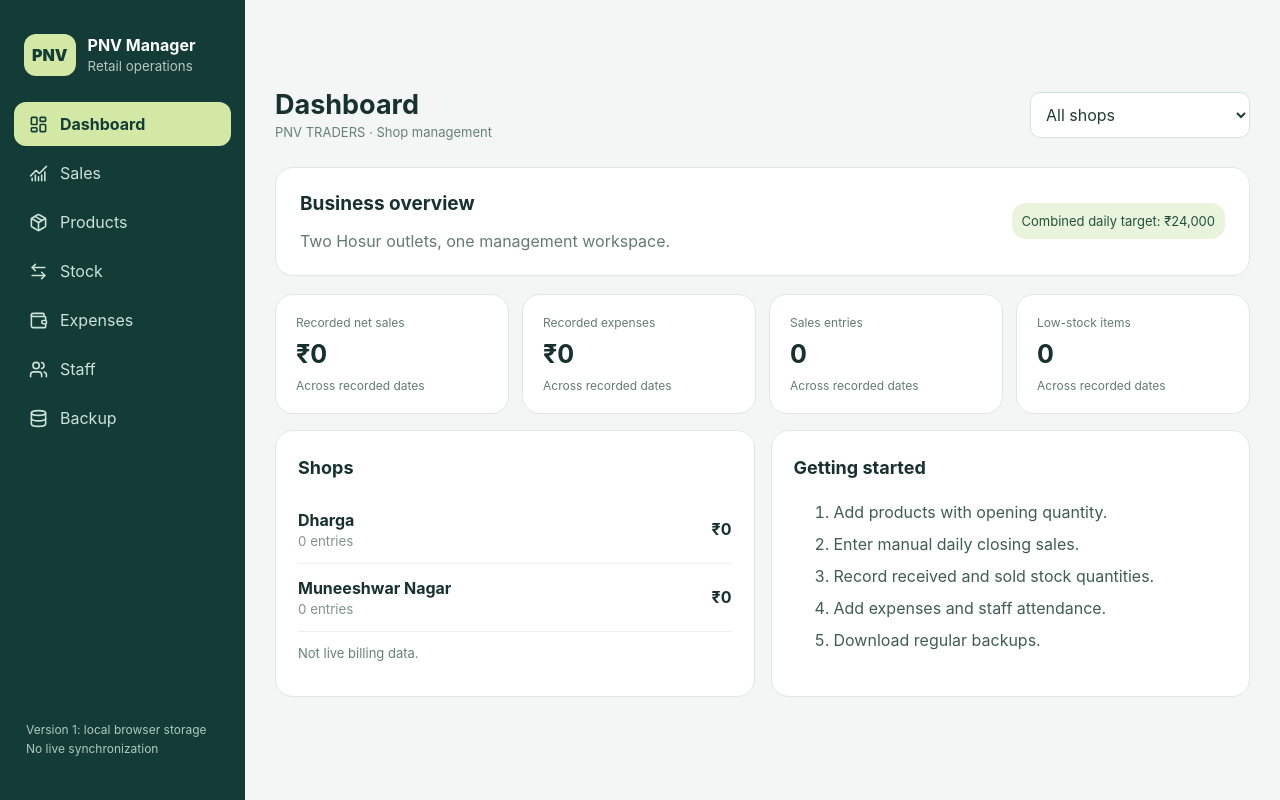
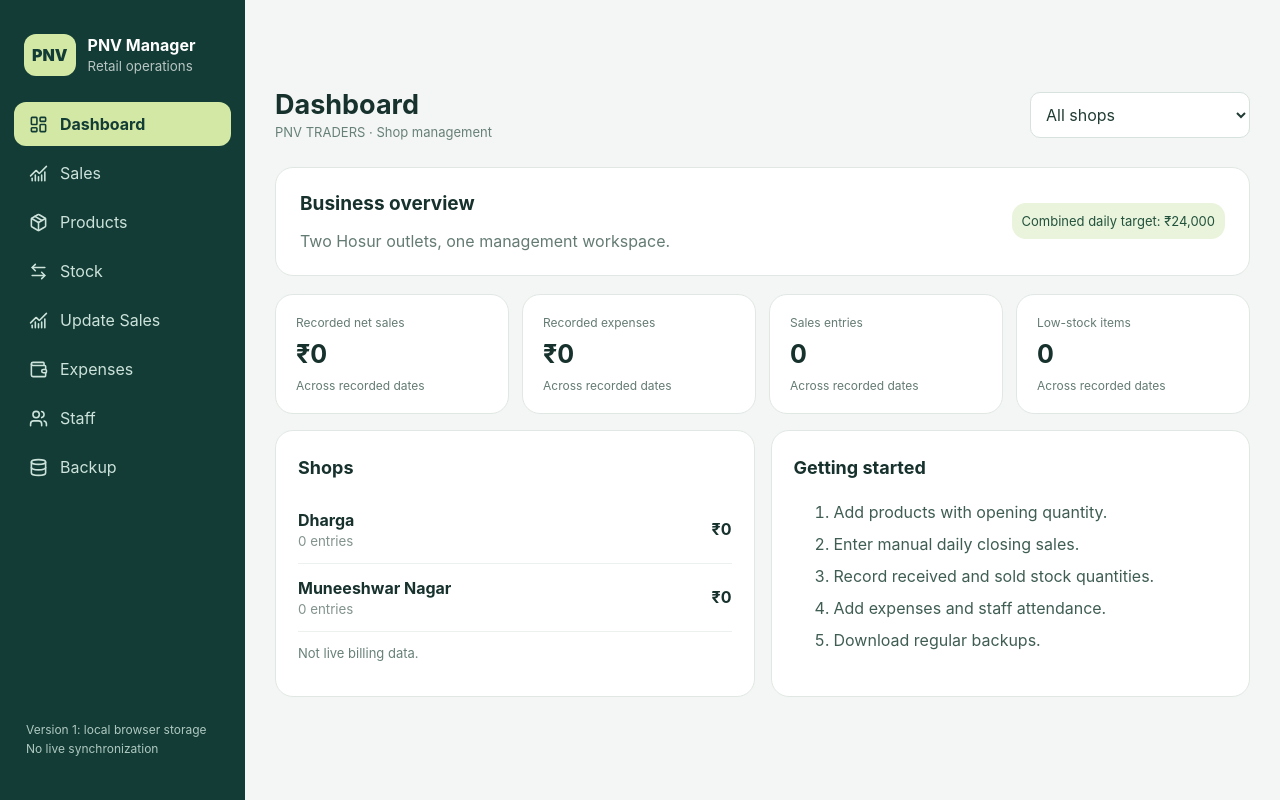
Before and after one commit to praveenvishalchemtech-sys/pnv-manage, a React (Vite) app: page / in a window 1280 px wide. Built offline with nearby package versions, Linux system fonts and the light colour scheme.

Commit message:
Add Update Sales menu alongside stock overview

```diff
--- a/src/App.jsx
+++ b/src/App.jsx
@@ -1,12 +1,13 @@
 import React,{useEffect,useMemo,useState} from 'react';
 import StockUpgrade from './StockUpgrade';
+import SaleEntry from './SaleEntry';
 import {LayoutDashboard,ChartNoAxesCombined,Package,Wallet,Users,ArrowLeftRight,Database,Plus,Download,Trash2,Menu,X,AlertTriangle} from 'lucide-react';
 const SHOPS=['Dharga','Muneeshwar Nagar'], today=()=>new Date().toLocaleDateString('en-CA');
 const money=n=>'₹'+Number(n||0).toLocaleString('en-IN',{maximumFractionDigits:2});
 const uid=()=>globalThis.crypto?.randomUUID?.()||String(Date.now()+Math.random());
 const initial={sales:[],expenses:[],products:[],movements:[],attendance:[],staff:[{id:'s1',name:'Staff 1',shop:'Dharga'},{id:'s2',name:'Staff 2',shop:'Dharga'},{id:'s3',name:'Staff 1',shop:'Muneeshwar Nagar'},{id:'s4',name:'Staff 2',shop:'Muneeshwar Nagar'}]};
 function load(){try{const x=JSON.parse(localStorage.getItem('pnv-manager-v1'));return x&&Array.isArray(x.sales)&&Array.isArray(x.products)?{...initial,...x}:initial}catch{return initial}}
-const icons={Dashboard:LayoutDashboard,Sales:ChartNoAxesCombined,Products:Package,Stock:ArrowLeftRight,Expenses:Wallet,Staff:Users,Backup:Database};
+const icons={Dashboard:LayoutDashboard,Sales:ChartNoAxesCombined,Products:Package,Stock:ArrowLeftRight,'Update Sales':ChartNoAxesCombined,Expenses:Wallet,Staff:Users,Backup:Database};
 const field=(key,label,type='text',options=[],required=false,def='')=>({key,label,type,options,required,def});
 const date=()=>field('date','Date','date',[],true,today());
 const sh=s=>field('shop','Shop','select',SHOPS,true,s==='All shops'?'':s);
@@ -29,6 +30,7 @@ return <div className="shell"><aside className={'sidebar '+(menu?'show':'')}><di
 {tab==='Sales'&&<section className="panel"><h2>Daily sales closing</h2><p className="muted">One closing entry per shop per date. Refunds are assumed cash-paid for reconciliation.</p><Form fields={[date(),sh(shop),num('cash','Cash sales ₹'),num('upi','UPI sales ₹'),num('credit','Credit sales ₹'),num('refunds','Cash refunds ₹'),num('openingCash','Opening cash ₹'),num('cashExpenses','Cash expenses ₹'),num('countedCash','Counted closing cash ₹'),field('note','Notes')]} onSave={v=>{if(data.sales.some(r=>r.shop===v.shop&&r.date===v.date)){alert('Closing already exists for this shop and date');return false}return add('sales',v)}}/><h2>Closing history</h2>{table('sales',sales,[...columns,{key:'cash',label:'Cash',render:r=>money(r.cash)},{key:'upi',label:'UPI',render:r=>money(r.upi)},{key:'net',label:'Net',render:net},{key:'variance',label:'Cash difference',render:r=>money(Number(r.countedCash)-Number(r.openingCash)-Number(r.cash)+Number(r.cashExpenses)+Number(r.refunds))}])}</section>}
 {tab==='Expenses'&&<section className="panel"><h2>Record expense</h2><Form fields={[date(),sh(shop),field('category','Category','select',['Rent','Salary','Electricity','Transport','Supplies','Maintenance','Other'],true),field('amount','Amount ₹','number',[],true,0),field('note','Description')]} onSave={v=>add('expenses',v)}/><h2>Expense history</h2>{table('expenses',expenses,[...columns,{key:'category',label:'Category'},{key:'amount',label:'Amount',render:r=>money(r.amount)},{key:'note',label:'Description'}])}<p className="muted">Expenses are separate from sales. If paid from the till, also enter them in closing cash expenses.</p></section>}
 {(tab==='Products'||tab==='Stock')&&<StockUpgrade data={data} setData={setData} shop={shop} tab={tab}/>}
+{tab==='Update Sales'&&<SaleEntry data={data} setData={setData} shop={shop}/>}
 {tab==='Staff'&&<section className="panel"><h2>Staff directory</h2><Form fields={[sh(shop),field('name','Staff name','text',[],true)]} onSave={v=>add('staff',v)}/>{table('staff',filtered(data.staff),[{key:'name',label:'Staff name'},{key:'shop',label:'Shop'}])}<h2>Attendance</h2><Form fields={[date(),field('staffId','Staff member','select',filtered(data.staff).map(s=>({value:s.id,label:s.name+' – '+s.shop})),true),field('status','Status','select',['Present','Absent','Leave','Half day'],true),field('note','Notes')]} onSave={v=>{const s=data.staff.find(x=>x.id===v.staffId);if(!s)return false;if(data.attendance.some(a=>a.staffId===s.id&&a.date===v.date)){alert('Attendance already entered');return false}return add('attendance',{...v,shop:s.shop,staffName:s.name})}}/>{table('attendance',filtered(data.attendance),[...columns,{key:'staffName',label:'Name'},{key:'status',label:'Status'}])}</section>}
 {tab==='Backup'&&<section className="panel"><h2>Data backup and exports</h2><div className="notice"><AlertTriangle size={19}/>Data exists only in this browser. Export backups regularly; clearing browser data can permanently delete records.</div><button className="primary" onClick={()=>download('pnv-backup-'+today()+'.json',JSON.stringify({version:1,exportedAt:new Date().toISOString(),data},null,2),'application/json')}><Download size={18}/>Download JSON backup</button><label className="upload">Restore JSON backup <input type="file" accept=".json" onChange={async e=>{const f=e.target.files?.[0];if(!f)return;try{const j=JSON.parse(await f.text()),d=j.data;if(!d||!['sales','expenses','products','movements','attendance','staff'].every(k=>Array.isArray(d[k])))throw Error('Invalid backup');if(confirm('Replace all browser data?'))setData(d)}catch(err){alert(err.message)}e.target.value=''}}/></label><h2>Export CSV</h2><div className="csvgrid">{['sales','expenses','products','movements','attendance','staff'].map(k=><button key={k} className="secondary" onClick={()=>{const rows=data[k];if(!rows.length)return alert('No records yet');const keys=[...new Set(rows.flatMap(Object.keys))];const csv=[keys,...rows.map(r=>keys.map(key=>r[key]??''))].map(a=>a.map(v=>'"'+String(v).replace(/"/g,'""')+'"').join(',')).join('\r\n');download('pnv-'+k+'.csv','\ufeff'+csv,'text/csv')}}><Download size={15}/>{k}.csv</button>)}</div></section>}
 </main></div>}
```
